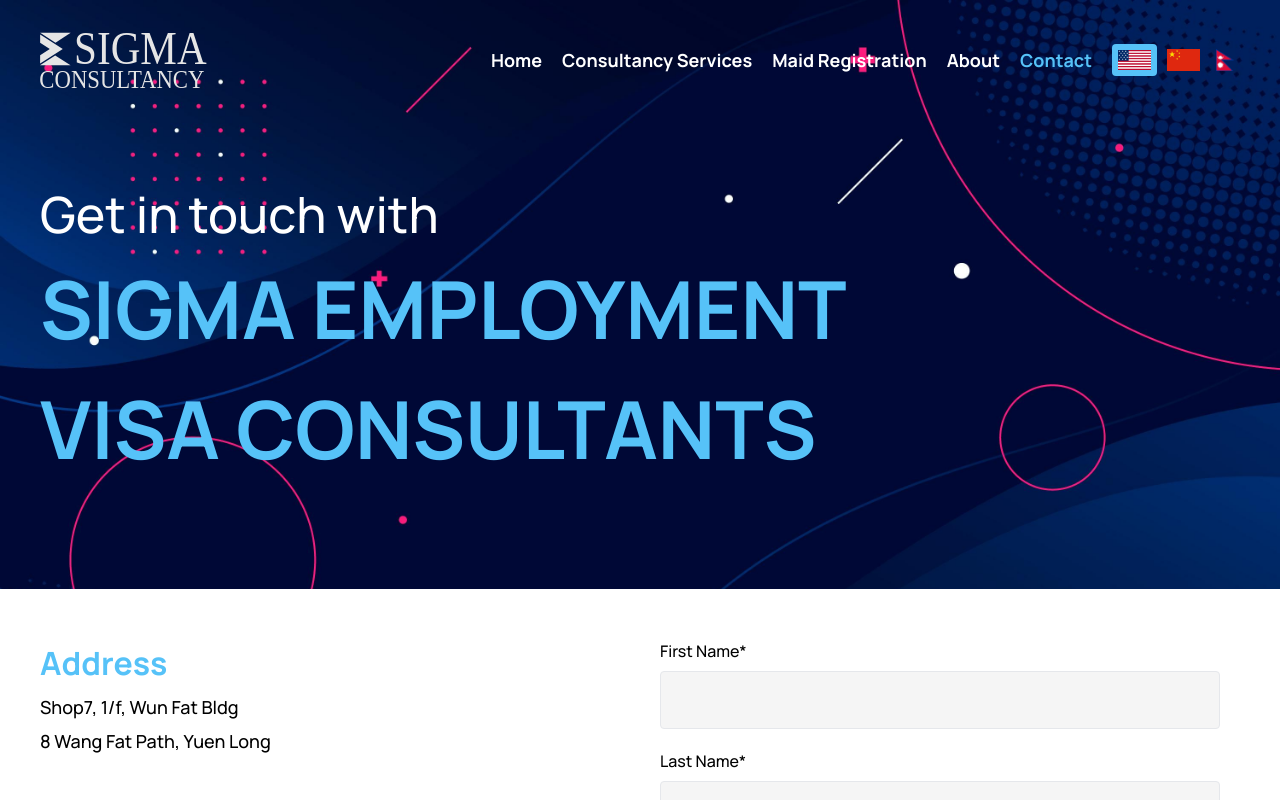
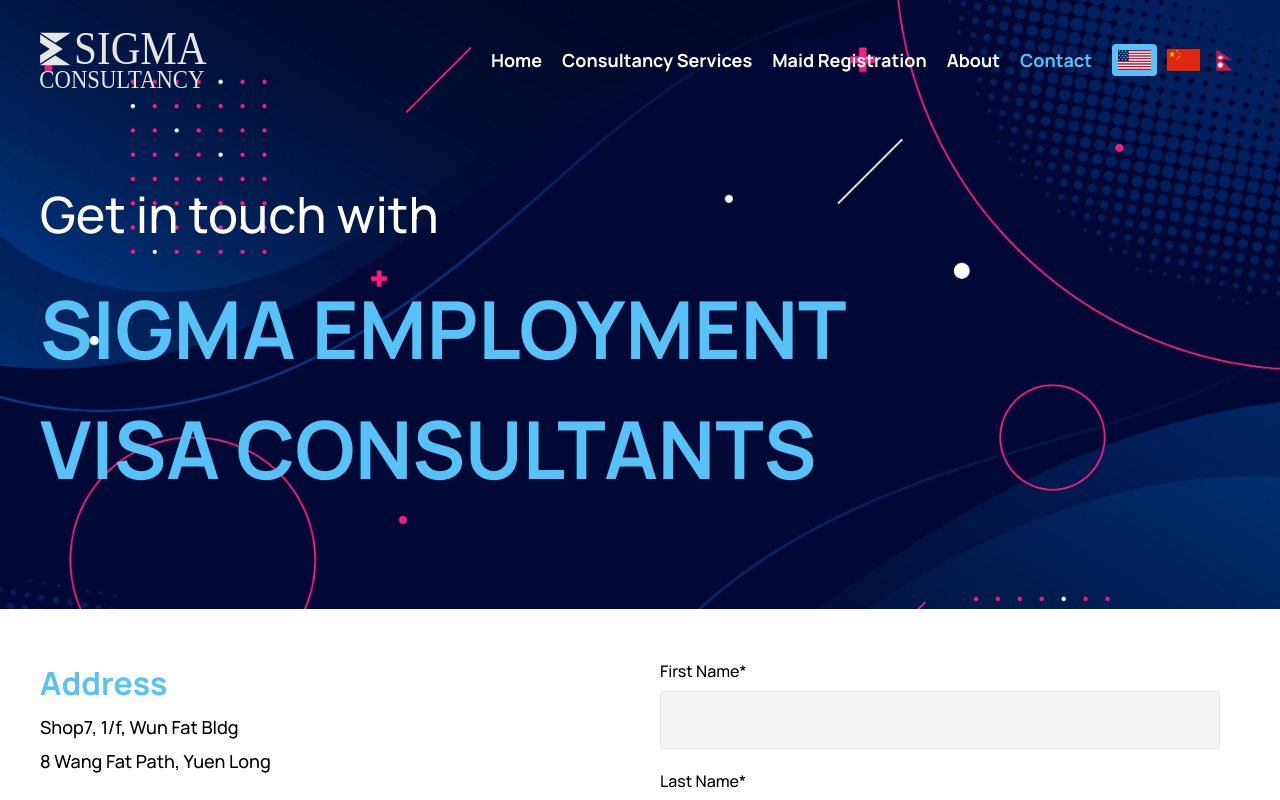
Before and after one commit to nitesik/sigma-consultancy, a Next.js app: page /contact in a window 1280 px wide. Shown: the top 800 px of the page. Built offline with nearby package versions, Linux system fonts and the light colour scheme.

Commit message:
UI fixes

```diff
--- a/src/components/footer.tsx
+++ b/src/components/footer.tsx
@@ -19,7 +19,8 @@
               width={175}
               height={226}
               alt="logo"
-              className="invert mb-5"
+              className="invert mb-5 cursor-pointer"
+              onClick={() => router.push("/")}
             />
             <p>Shop7, 1/f, Wun Fat Bldg</p>
             <p>8 Wang Fat Path, Yuen Long</p>
--- a/src/pages/contact.tsx
+++ b/src/pages/contact.tsx
@@ -24,13 +24,13 @@
         <title>Contact - Sigma Consultancy</title>
       </Head>
       <div className="px-3 lg:px-0 bg-background_3 pb-[100px] lg:bg-cover bg-no-repeat lg:bg-fixed lg:min-h-fit flex justify-center text-[#fff]">
-        <div className="text-center w-[600px] lg:text-start lg:w-[1000px] xl:w-[1200px] mt-[125px] lg:mt-[150px]">
+        <div className="text-center w-[600px] lg:text-start flex flex-col items-center lg:items-start lg:w-[1000px] xl:w-[1200px] mt-[125px] lg:mt-[150px]">
           <div className="mt-[30px] text-lg lg:w-[50%] ">
             <h1 className="text-[30px] lg:text-[50px] leading-snug">
               {contact.header_one[t]}
             </h1>
           </div>
-          <div className="text-[40px] w-[70%] lg:text-[80px] font-bold">
+          <div className="text-[40px] w-[80%] mt-5 lg:text-[80px] font-bold">
             <h1 className=" text-primary text-wrap">{contact.header_two[t]}</h1>
           </div>
         </div>
```
